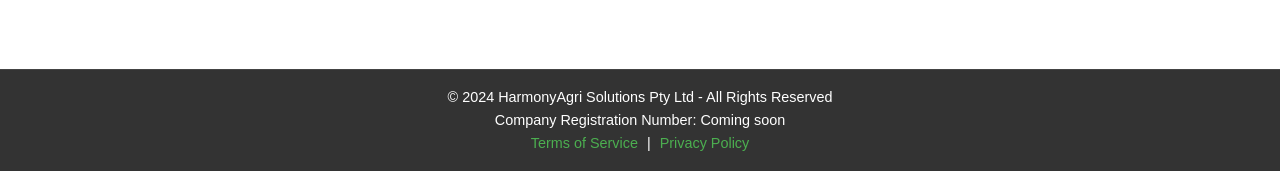
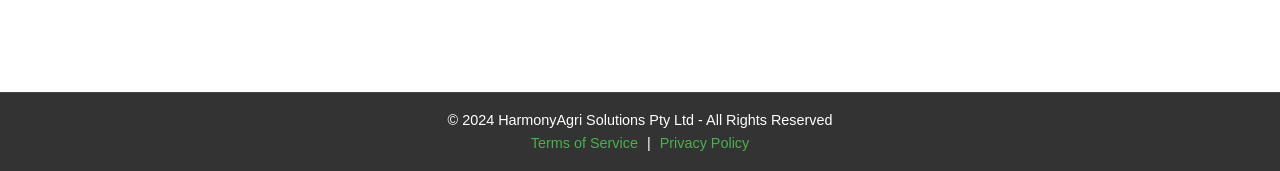
Before and after one commit to GJprocode/HarmonyAgriSolutionsExplore, a plain HTML site: page index.html in a window 1280 px wide. Shown: the part 629-800 px from the top of the page. Drawn offline with Linux system fonts and the light colour scheme.

Commit message:
Update index.html

```diff
--- a/index.html
+++ b/index.html
@@ -94,7 +94,6 @@
     <!-- Footer -->
     <footer>
         <p>© 2024 HarmonyAgri Solutions Pty Ltd - All Rights Reserved</p>
-        <p>Company Registration Number: Coming soon</p>
         <a href="javascript:void(0);" onclick="showSection('terms')">Terms of Service</a> | <a href="javascript:void(0);" onclick="showSection('privacy')">Privacy Policy</a>
     </footer>
 
```
